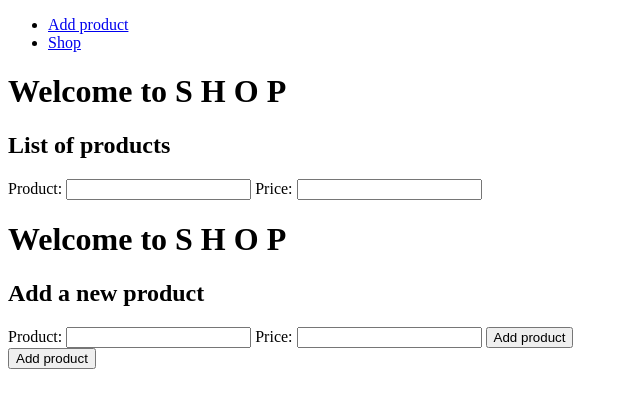
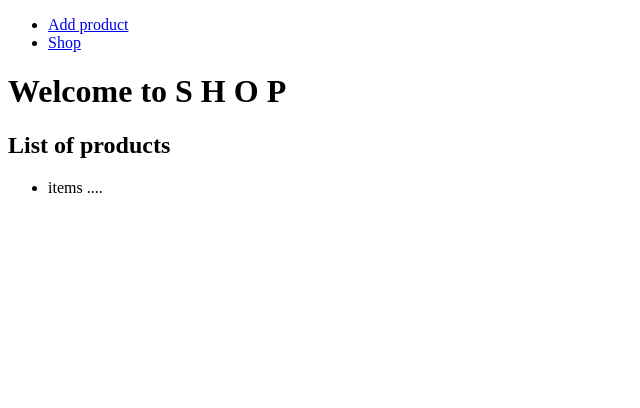
Before and after one commit to Any28Flo/store-rexpress, a website: page views/shop.html in a window 1280 px wide. Shown: the whole page, without its empty margins (0-640 px from the left). Drawn offline with Linux system fonts and the light colour scheme.

Commit message:
feat | adding views

```diff
--- a/views/shop.html
+++ b/views/shop.html
@@ -19,24 +19,10 @@
 <main>
   <h1>Welcome to S H O P</h1>
   <h2>List of products</h2>
+  <ul>
+    <li>items ....</li>
+  </ul>
 
 </main>
 </body>
 </html>
-<form action="/admin/product" method="POST">
-  <label for="product">Product:</label>
-  <input type="text" name="product" id="product">
-  <label for="price">Price:</label>
-  <input type="number" name="price" id="price">
-  <h1>Welcome to S H O P</h1>
-  <h2>Add a new product</h2>
-  <form action="/admin/product" method="POST">
-    <label for="product">Product:</label>
-    <input type="text" name="product" id="product">
-    <label for="price">Price:</label>
-    <input type="number" name="price" id="price">
-    <button type="submit">Add product</button>
-  </form>
-
-  <button type="submit">Add product</button>
-</form>
```
